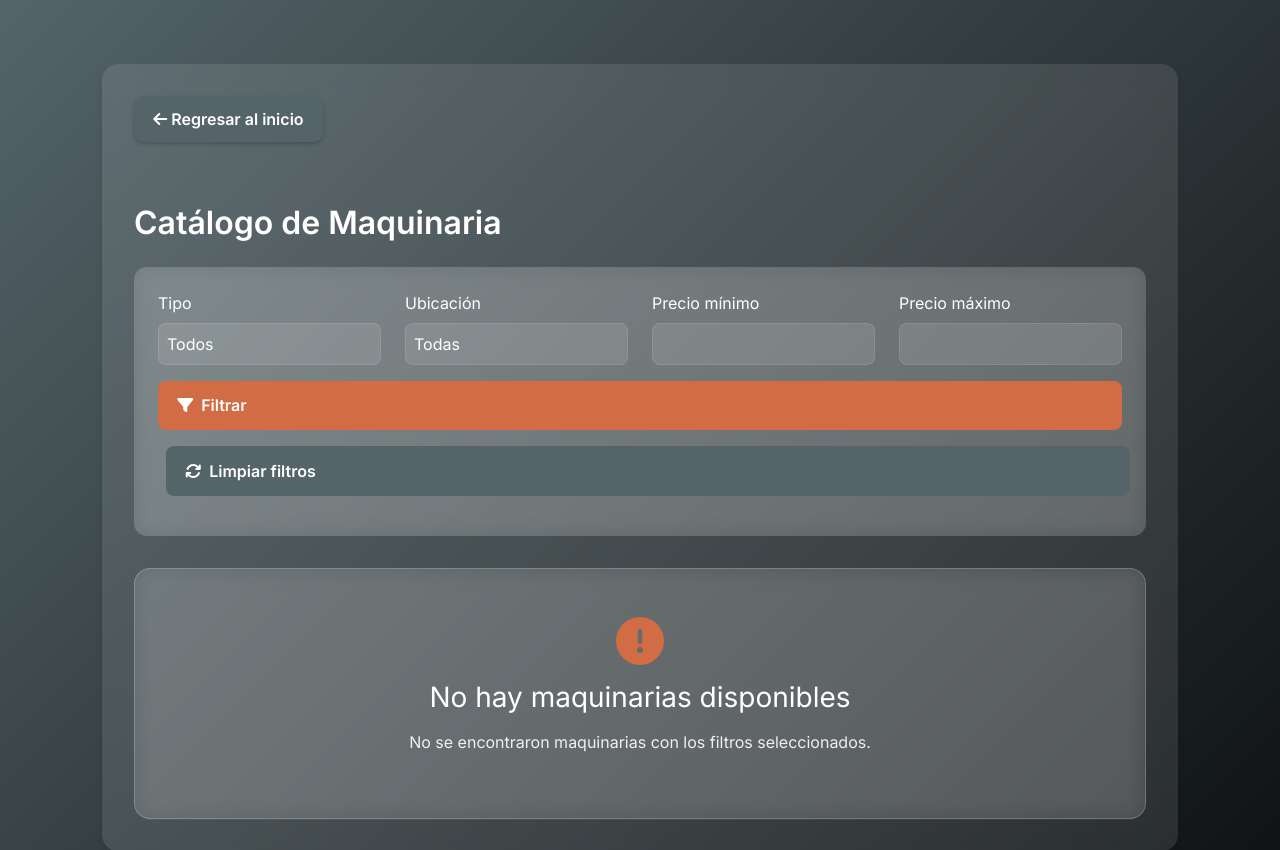
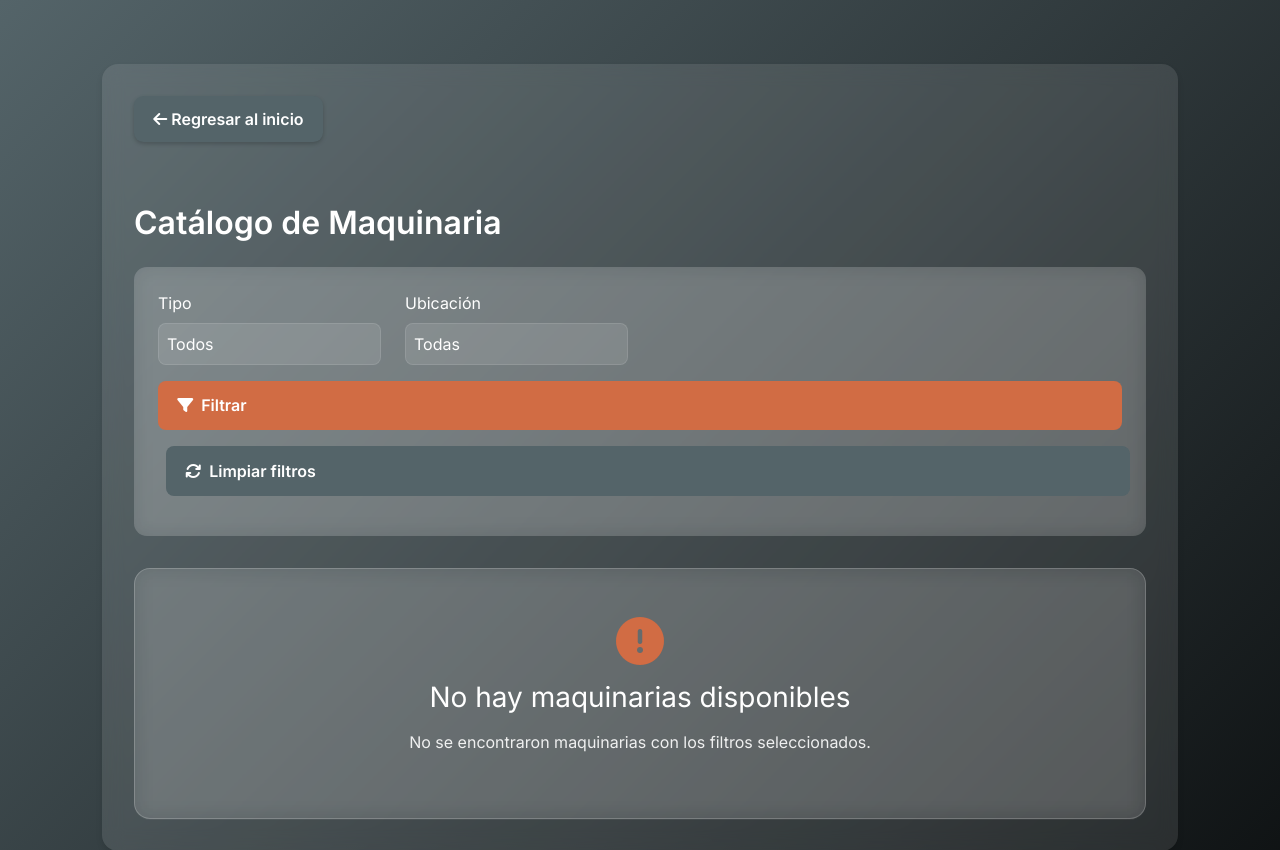
Before and after one commit to CeciliaMarfia/bea-scrumsynergy, a Django app: page /maquinaria/ in a window 1280 px wide. Shown: the top 850 px of the page. Run offline with Django 5.2, Linux system fonts and the light colour scheme; data that the repository does not hold is empty; some libraries are stand-ins or nearby versions.

Commit message:
filter changes

```diff
--- a/application/models.py
+++ b/application/models.py
@@ -371,7 +371,7 @@ class Reserva(models.Model):
 
             if not otras_reservas_activas:
                 self.maquina.estado = 'disponible'
-                self.maquina.save()
+            self.maquina.save()
 
         super().save(*args, **kwargs)
 
--- a/application/templates/listados/lista_maquinaria.html
+++ b/application/templates/listados/lista_maquinaria.html
@@ -465,14 +465,6 @@
                             {% endfor %}
                         </select>
                     </div>
-                    <div class="col-md-3">
-                        <label for="precio_min">Precio mínimo</label>
-                        <input type="number" name="precio_min" id="precio_min" class="form-control" value="{{ filtros.precio_min }}">
-                    </div>
-                    <div class="col-md-3">
-                        <label for="precio_max">Precio máximo</label>
-                        <input type="number" name="precio_max" id="precio_max" class="form-control" value="{{ filtros.precio_max }}">
-                    </div>
                 </div>
                 <div class="row mt-3">
                     <div class="col-12">
@@ -510,9 +502,6 @@
                                     <i class="fas fa-check-circle"></i> Disponible
                         </div>
                             {% else %}
-                                <div class="estado-badge reservada">
-                                    <i class="fas fa-clock"></i> No Disponible
-                                </div>
                                 {% if info.proxima_disponibilidad %}
                                     <div class="proxima-disponibilidad">
                                         Disponible a partir del {{ info.proxima_disponibilidad|date:"d/m/Y" }}
--- a/application/views.py
+++ b/application/views.py
@@ -309,7 +309,7 @@ def registrar_maquinaria(request):
         if form.is_valid():
             maquina = form.save()
             messages.success(request, 'Maquinaria registrada exitosamente.')
-            return redirect('home')
+        return redirect('home')
     else:
         form = AltaMaquinariaForm()
     return render(request, 'templatesMachine/machinery_registration.html', {'form': form})
```
Also changed, not shown: media/documentos/Screenshot_2025-06-01_at_11.08.11PM.png (added).
